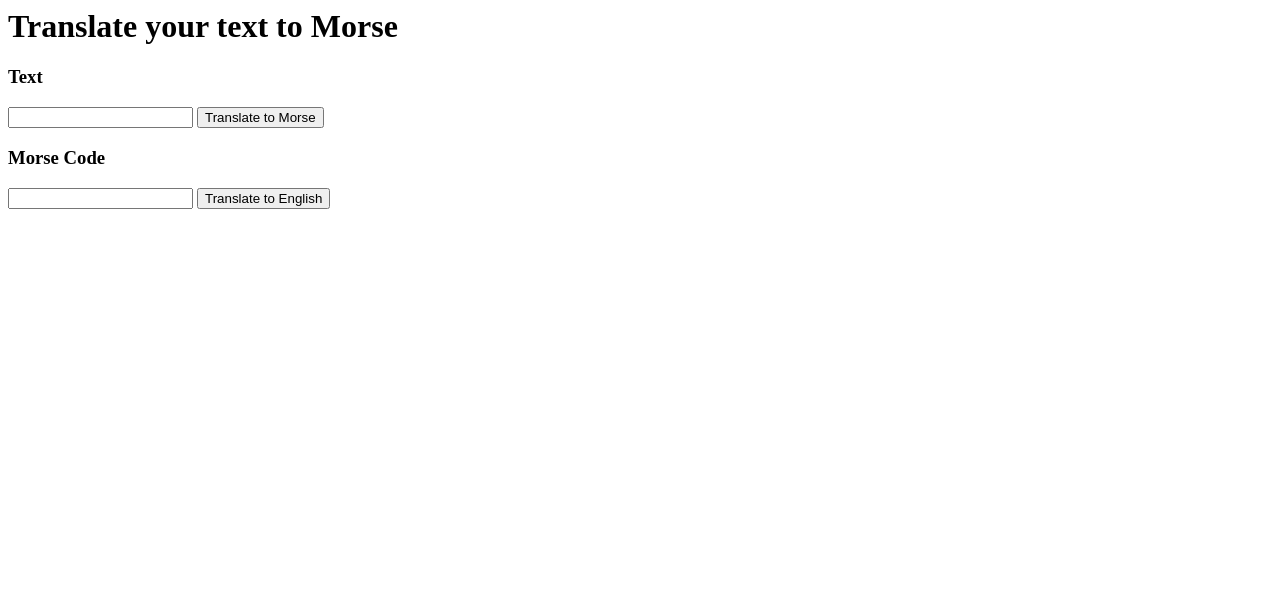
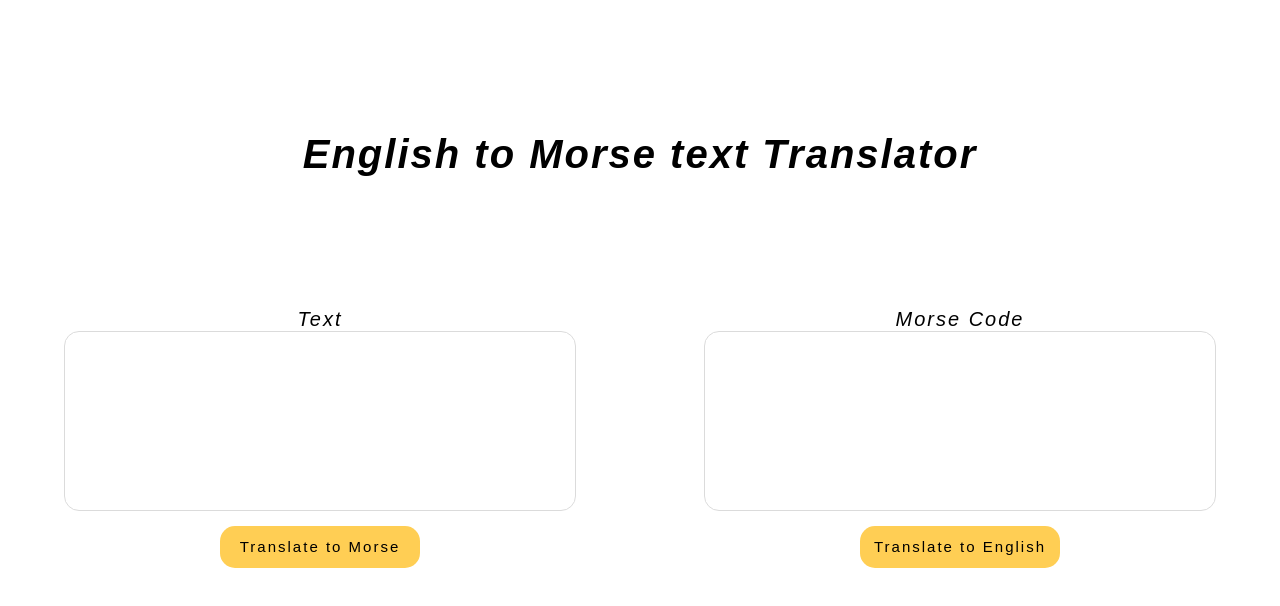
Before and after one commit to AdrianRotila/morse-code-translator, a website with bundled scripts: page index.html in a window 1280 px wide. Built offline with nearby package versions, Linux system fonts and the light colour scheme; a web font is replaced by a local one.

Commit message:
page styling scss done for all screen sizes

```diff
--- a/index.html
+++ b/index.html
@@ -4,22 +4,24 @@
     <meta http-equiv="X-UA-Compatible" content="IE=edge">
     <meta name="viewport" content="width=device-width, initial-scale=1.0">
     <script type="module" src="./main.js" defer></script>
+    <link rel="stylesheet" href="./styles/style.css">
     <title>English to Morse Code</title>
 </head>
 <body>
-    <h1>Translate your text to Morse</h1>
+    <h1 class="title">English to Morse text Translator</h1>
 
+    <main>
         <div class="english">
             <h3 class="english__title">Text</h3>
-        <input class="english__input" type="text" >
+            <textarea class="english__input" type="text" spellcheck="false"></textarea>
             <button class="english__button">Translate to Morse</button>
         </div>
 
         <div class="morse">
             <h3 class="morse__title">Morse Code</h3>
-        <input class="morse__input" type="text" >
+            <textarea class="morse__input" type="text" spellcheck="false"></textarea>
             <button class="morse__button">Translate to English</button>
         </div>
-
+    </main>
 </body>
 </html>
--- /dev/null
+++ b/styles/style.scss
@@ -0,0 +1,129 @@
+@import url('https://fonts.googleapis.com/css2?family=Anek+Telugu:wght@300&display=swap');
+
+$primary-font: 'Anek Telugu', sans-serif;
+
+* {
+    margin: 0;
+    padding: 0;
+    box-sizing: border-box;
+    animation: fadeInAnimation ease 2s;
+    animation-iteration-count: 1;
+    animation-fill-mode: forwards;
+    font-family: $primary-font;
+    text-align: center;
+    letter-spacing: 2px;
+}
+
+body {
+    height: 100vh;
+    width: 100vw;
+    display: flex;
+    flex-direction: column;
+    justify-content: space-evenly;
+    align-items: center;
+
+    .title {
+        font-size: 25px;
+        width: 80%;
+        font-style: italic;
+        text-overflow:clip;
+    }
+}
+
+.english, .morse {
+    height: 35vh;
+    width: 85vw;
+    display: flex;
+    flex-direction: column;
+    align-items: center;
+    justify-content: center;
+
+
+    &__title {
+        align-self: flex-start;
+        font-weight: lighter;
+        font-style: italic;
+        font-size: 15px;
+        margin-left: 15px;
+    }
+
+    &__input {
+        height: 100%;
+        max-width: 100%;
+        min-width: 100%;
+        padding: calc(0.75em - 1px);
+        resize: none;
+        border: solid, 1px, #dbdbdb;
+        text-align: left;
+        font-size: 12px;
+        border-radius: 15px;
+        font-weight: bold;
+    }
+
+    &__input:hover {
+        border: solid 1px black;
+    }
+
+    &__button {
+        background-color: #ffce54;
+        border: none;
+        height: 50px;
+        width: 180px;
+        margin-top: 15px;
+        margin-bottom: 20px;
+        border-radius: 15px;
+        font-weight: lighter;
+    }
+
+    &__button:hover {
+        transform: scale(0.97);
+        transition: 0.3s;
+    }
+    &__button:active {
+        transform: scale(0.94);
+    }
+}
+
+@keyframes fadeInAnimation {
+    0% {
+        opacity: 0;
+    }
+    100% {
+        opacity: 1;
+     }
+}
+
+@media screen and (min-width: 768px) {
+    body {
+        height: 90%;
+        .title {
+            font-size: 40px;
+        }
+        main {
+            display: flex;
+            justify-content: space-between;
+            width: 90vw;
+
+            .english, .morse {
+                width: 40vw;
+
+                &__title {
+                    margin-left: 0;
+                    align-self: center;
+                    font-size: 20px;
+                }
+
+                &__input {
+                    font-size: 15px;
+                }
+
+                &__button {
+                    height: 70px;
+                    width: 200px;
+                    font-size: 15px;
+                }
+            }
+        }
+    }
+
+}
--- a/translator.js
+++ b/translator.js
@@ -219,8 +219,8 @@ export const translateToEnglish = (morse) => {
             case "--":
                 result += "M";
                 break;
-            case "N":
-                result += "-.";
+            case "-.":
+                result += "N";
                 break;
             case "---":
                 result += "O";
```
Also changed, not shown: dist/translator.dev.js, styles/style.css (added). Lines whose indentation alone changed are shown as unchanged.
